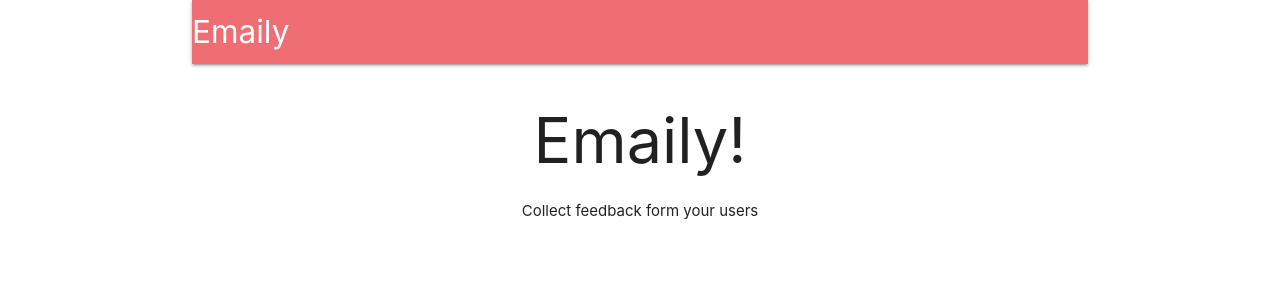
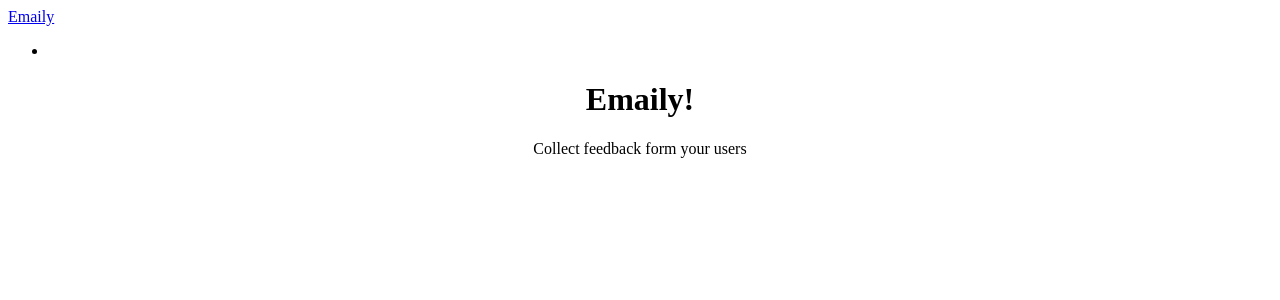
Before and after one commit to JosephiusX/Emaily, a React (Create React App) app in the folder client/: page / in a window 1280 px wide. Shown: the top 300 px of the page. Built offline with nearby package versions, Linux system fonts and the light colour scheme; no server answers.

Commit message:
pre vite

```diff
--- a/client/src/components/Header.js
+++ b/client/src/components/Header.js
@@ -19,14 +19,14 @@ class Header extends Component { // Using Class component for orginization.
   render() {
     return (
       <nav>
-        <div className="nav-wrapper">
+        <div>
           <Link
             to={this.props.auth ? '/surveys' : '/'} // if auth user > /surveys(dashboard), else > Landing page
-            className="left brand-logo">
+          >
             Emaily
           </Link>
             <ul>
-              <li className="right">
+              <li>
                 {this.renderContent()}
               </li>
             </ul>
--- a/client/src/index.js
+++ b/client/src/index.js
@@ -1,4 +1,4 @@
-import 'materialize-css/dist/css/materialize.min.css';
+// import 'materialize-css/dist/css/materialize.min.css';
 import React from 'react';
 import ReactDOM from 'react-dom'
 import { Provider } from 'react-redux';
```
